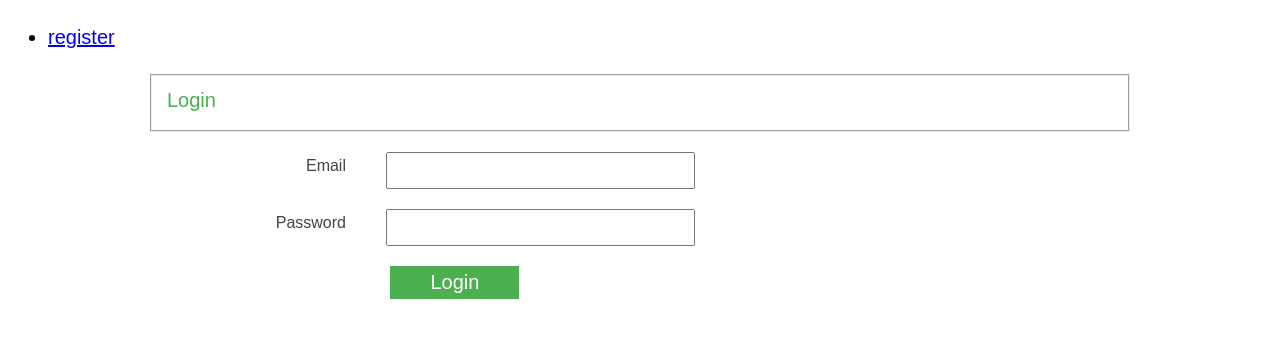
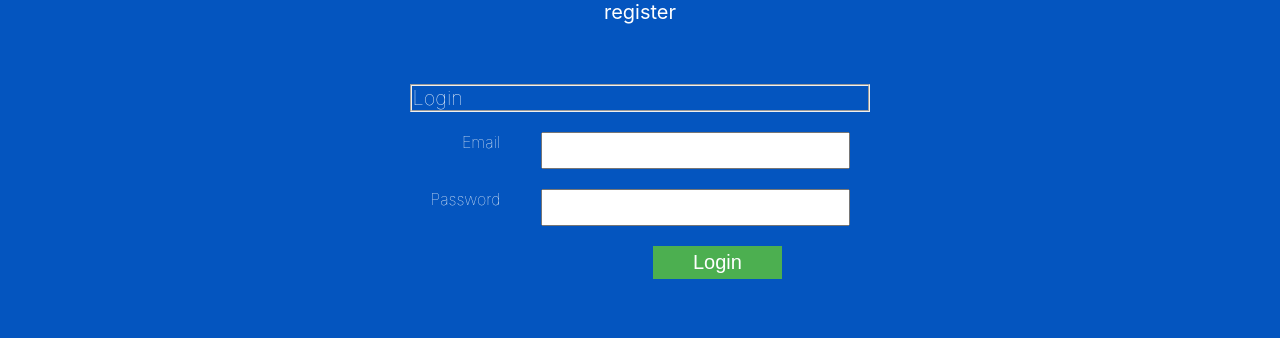
Before and after one commit to JetimLee/Language_Application_Hackathon, a website: page public/login.html in a window 1280 px wide. Drawn offline with Linux system fonts and the light colour scheme.

Commit message:
updated the css a bit, looking like fb login!

```diff
--- a/public/stylez.css
+++ b/public/stylez.css
@@ -1,11 +1,28 @@
+* {
+  margin: 0;
+  padding: 0;
+  color: white;
+}
+header {
+  display: flex;
+  justify-content: center;
+  align-items: center;
+}
+section {
+  margin-top: 2rem;
+  display: flex;
+  justify-content: center;
+  align-items: center;
+}
+body {
+  background-color: #0455bf;
+}
 html {
   font-size: 20px;
-  font-family: "Monserrat", sans-serif;
-  line-height: 1.7;
+  font-family: -apple-system, BlinkMacSystemFont, "Segoe UI", Roboto, Oxygen,
+    Ubuntu, Cantarell, "Open Sans", "Helvetica Neue", sans-serif;
 }
-h1 {
-  font-weight: 300;
-}
+
 form {
   padding: 0 2rem;
   margin: 1rem 0;
@@ -23,13 +40,11 @@ form {
   padding-inline-end: 2rem;
   font-size: 0.8rem;
   font-weight: 100;
-  color: #444;
 }
 .formBox input {
   flex-basis: auto;
   font-size: 1rem;
   font-weight: 100;
-  color: #333;
   position: relative;
   padding: 0.25rem 1rem;
 }
@@ -50,3 +65,10 @@ legend {
   padding: 0 1rem;
   color: #4caf50;
 }
+
+a {
+  text-decoration: none;
+}
+ul {
+  list-style: none;
+}
```
Also changed, not shown: server.js (+13 -3 lines), 1 other file.
